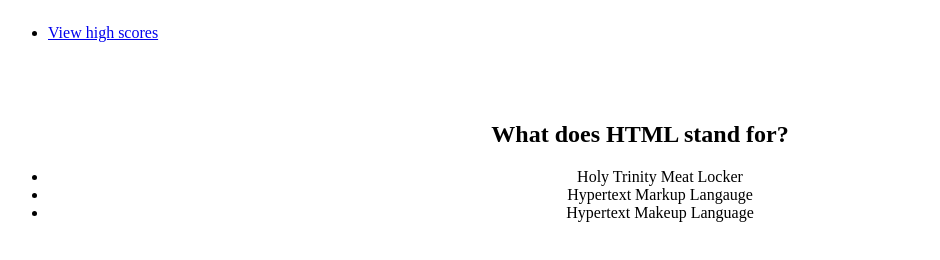
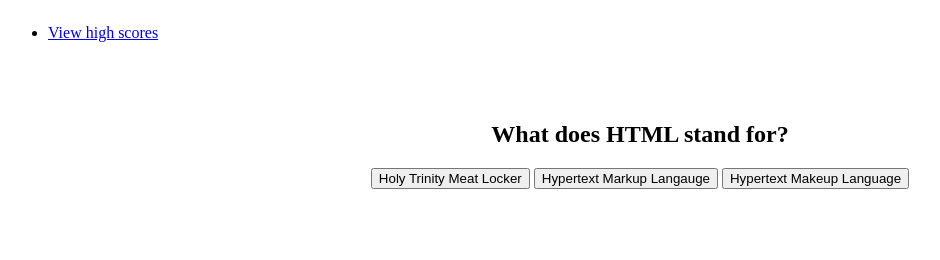
Before and after one commit to sav-the-sag/coding_quiz, a plain HTML site: page quiz.html in a window 1280 px wide. Shown: the whole page, without its empty margins (0-940 px from the left). Drawn offline with Linux system fonts and the light colour scheme.

Commit message:
added questions to js file

```diff
--- a/assets/quiz.js
+++ b/assets/quiz.js
@@ -1,6 +1,10 @@
-// make a variable for each option //
+// make a variable for the question, options //
 
-var option1 = document.querySelector("#option1")
+var question = document.getElementById("question");
+var option = Array.from(document.getElementsByClassName("option"));
+var currentQuestion = {};
+var acceptingAnswers = false;
+var availableQuestions = [];
 
 
 var currentIndex = 0
@@ -26,7 +30,6 @@ function setTime() {
 
 var questions = [
     {
-        id: 1,
         question: "What does HTML stand for?",
         answer: "Hypertext Markup Language",
         option: [
@@ -35,6 +38,32 @@ var questions = [
             "Hypertext Makeup Language"
         ]
     },
+    {
+        question: "Inside which HTML element do we put the Javascript?",
+        answer: "<script>",
+        option: [
+            "<js>",
+            "<javascript>",
+            "<script>"
+        ]
+    },
+    {
+        question: "What does CSS stand for?",
+        answer: "Cascading Style Sheets",
+        option: [
+            "Cascading Style Sheets",
+            "Colorful Style Sheets",
+            "Computer Style Sheets"
+        ]
+    },
+    {
+        question: "How can you make a bulleted list?",
+        answer: "<ul>",
+        option: [
+            "<ol>",
+            "<ul>",
+            "<list>"
+        ]
 
-
+    }
 ]
--- a/quiz.html
+++ b/quiz.html
@@ -15,21 +15,19 @@
         </li>
     </ul>
     <h1 class="time"></h1>
-    <div class="wrapper">
         <div class="quiz">
             <div class="quiz_body">
-                <div id="question1">
+                <div id="question">
                     <!--add quiz questions here-->
                     <h2>What does HTML stand for?</h2>
-                    <ul class="btn-group-vertical">
-                        <li class="option">Holy Trinity Meat Locker</li>
-                        <li class="option">Hypertext Markup Langauge</li>
-                        <li class="option">Hypertext Makeup Language</li>
-                    </ul>
+                    <div class="btn-group-vertical">
+                        <button class="option">Holy Trinity Meat Locker</button>
+                        <button class="option">Hypertext Markup Langauge</button>
+                        <button class="option">Hypertext Makeup Language</button>
+                    </div>
                 </div>
             </div>
         </div>
-    </div>
     <script src="./assets/quiz.js"></script>
 </body>
 
```
